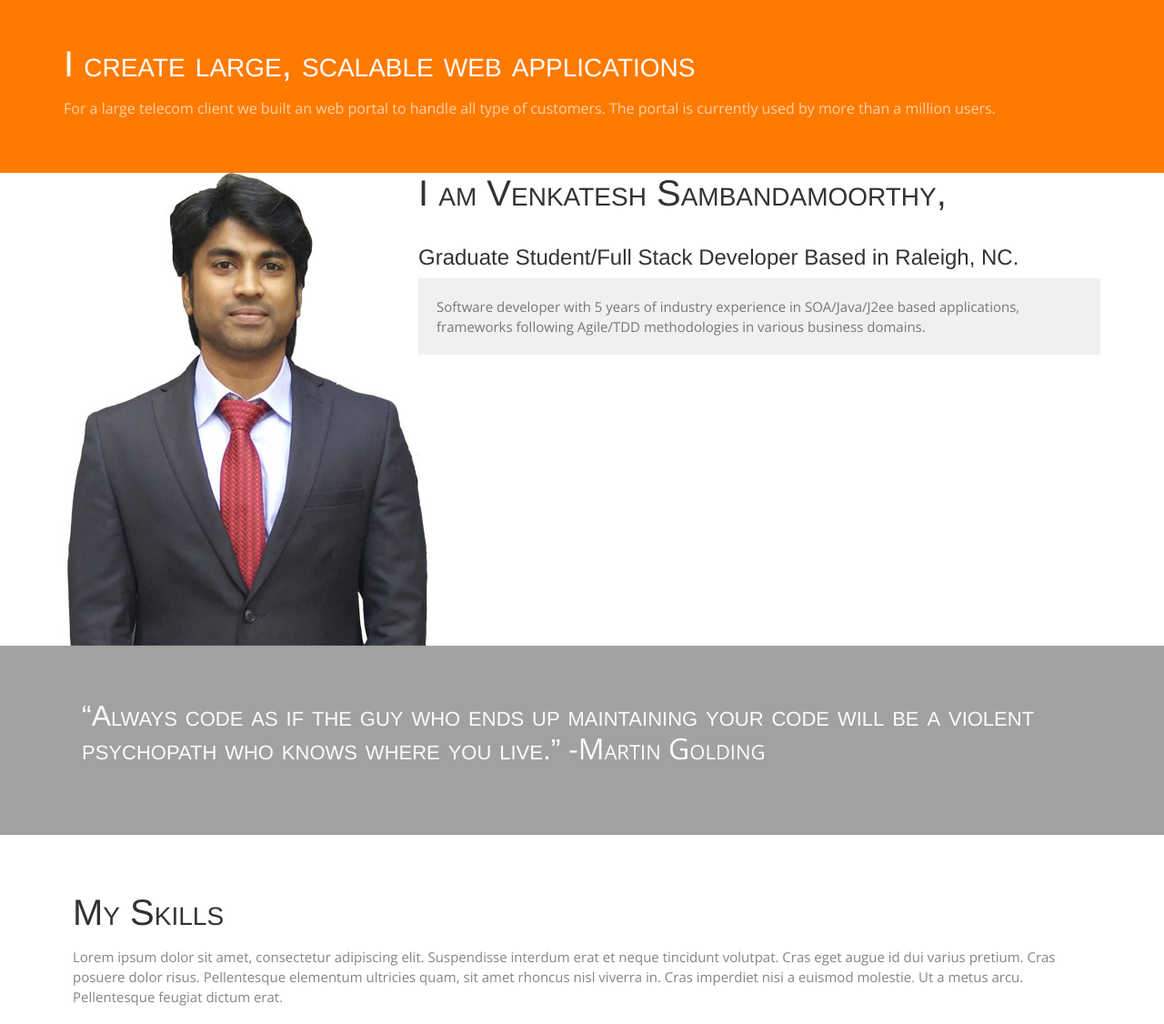
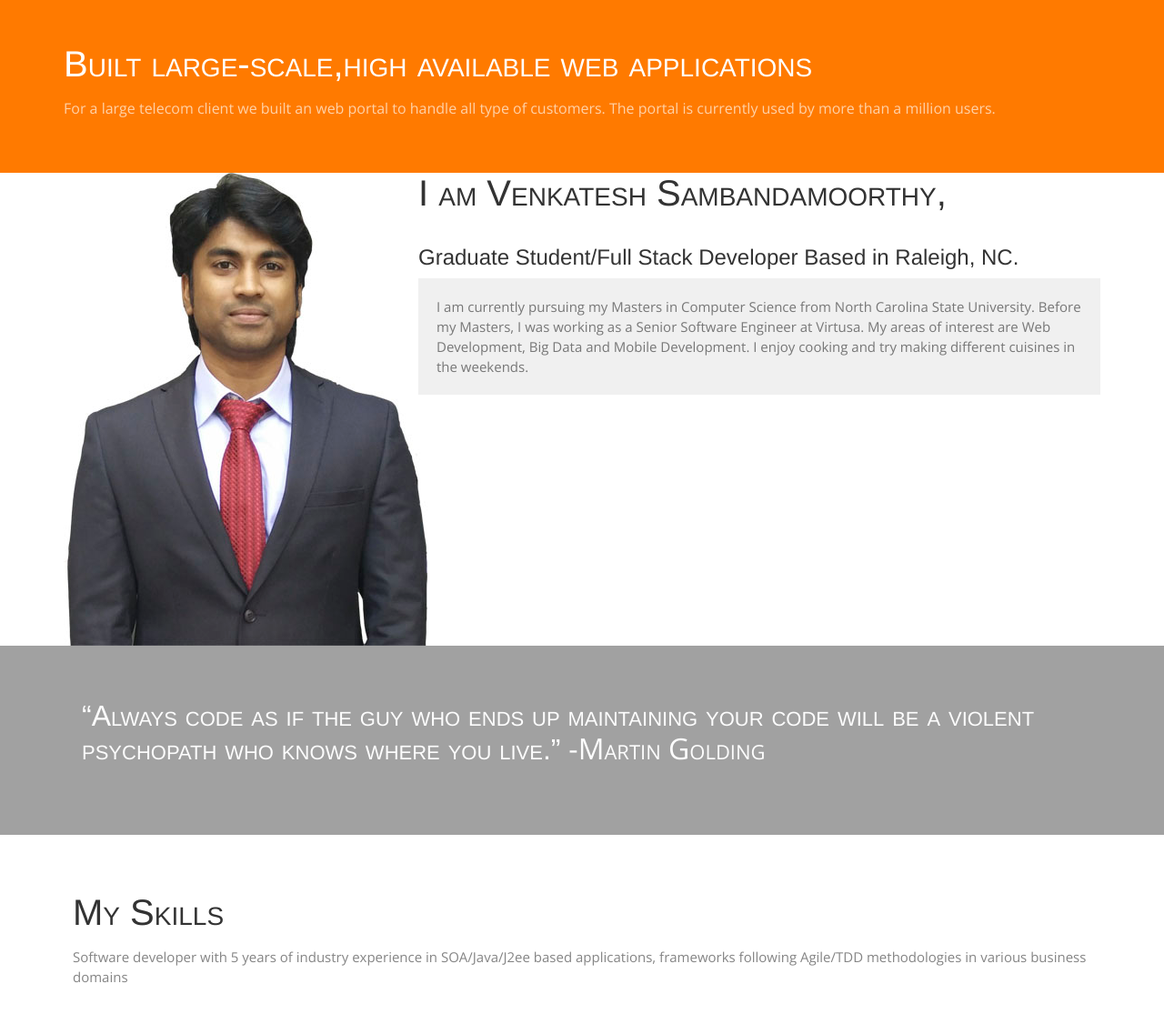
Before and after one commit to ven0226/ven0226.github.io, a plain HTML site: page index.html in a window 1280 px wide. Shown: the part 962-2088 px from the top of the page at 91% size. Drawn offline with nearby package versions, Linux system fonts and the light colour scheme.

Commit message:
updated content

```diff
--- a/index.html
+++ b/index.html
@@ -67,7 +67,7 @@
 <section id="introText">
   <div class="container">
     <div>
-      <h1>I create large, scalable web applications</h1>
+      <h1>Built large-scale,high available web applications</h1>
       <p>For a large telecom client we built an web portal to handle all type of customers. The portal is currently used by more than a million users. </p>
     </div>
   </div>
@@ -83,8 +83,12 @@
           <h2>I am Venkatesh Sambandamoorthy,</h2>
           <h3> Graduate Student/Full Stack Developer Based in Raleigh, NC.</h3>
         </div>
-        <p> Software developer with 5 years of industry experience in SOA/Java/J2ee based applications,
-          frameworks following Agile/TDD methodologies in various business domains.</p>
+        <p>
+          I am currently pursuing my Masters in Computer Science from North Carolina State University.
+          Before my Masters, I was working as a Senior Software Engineer at Virtusa.
+          My areas of interest are Web Development, Big Data and Mobile Development.
+          I enjoy cooking and try making different cuisines in the weekends.
+        </p>
       </div>
       <!-- end: -->
     </div>
@@ -112,7 +116,10 @@
     <div class="heading ">
       <!-- Heading -->
       <h2>My Skills</h2>
-      <p>Lorem ipsum dolor sit amet, consectetur adipiscing elit. Suspendisse interdum erat et neque tincidunt volutpat. Cras eget augue id dui varius pretium. Cras posuere dolor risus. Pellentesque elementum ultricies quam, sit amet rhoncus nisl viverra in. Cras imperdiet nisi a euismod molestie. Ut a metus arcu. Pellentesque feugiat dictum erat. </p>
+      <p>
+        Software developer with 5 years of industry experience in SOA/Java/J2ee based applications,
+        frameworks following Agile/TDD methodologies in various business domains
+      </p>
     </div>
     <div class="row skillContainer">
       <div class="col-md-4 skillBox">
```
